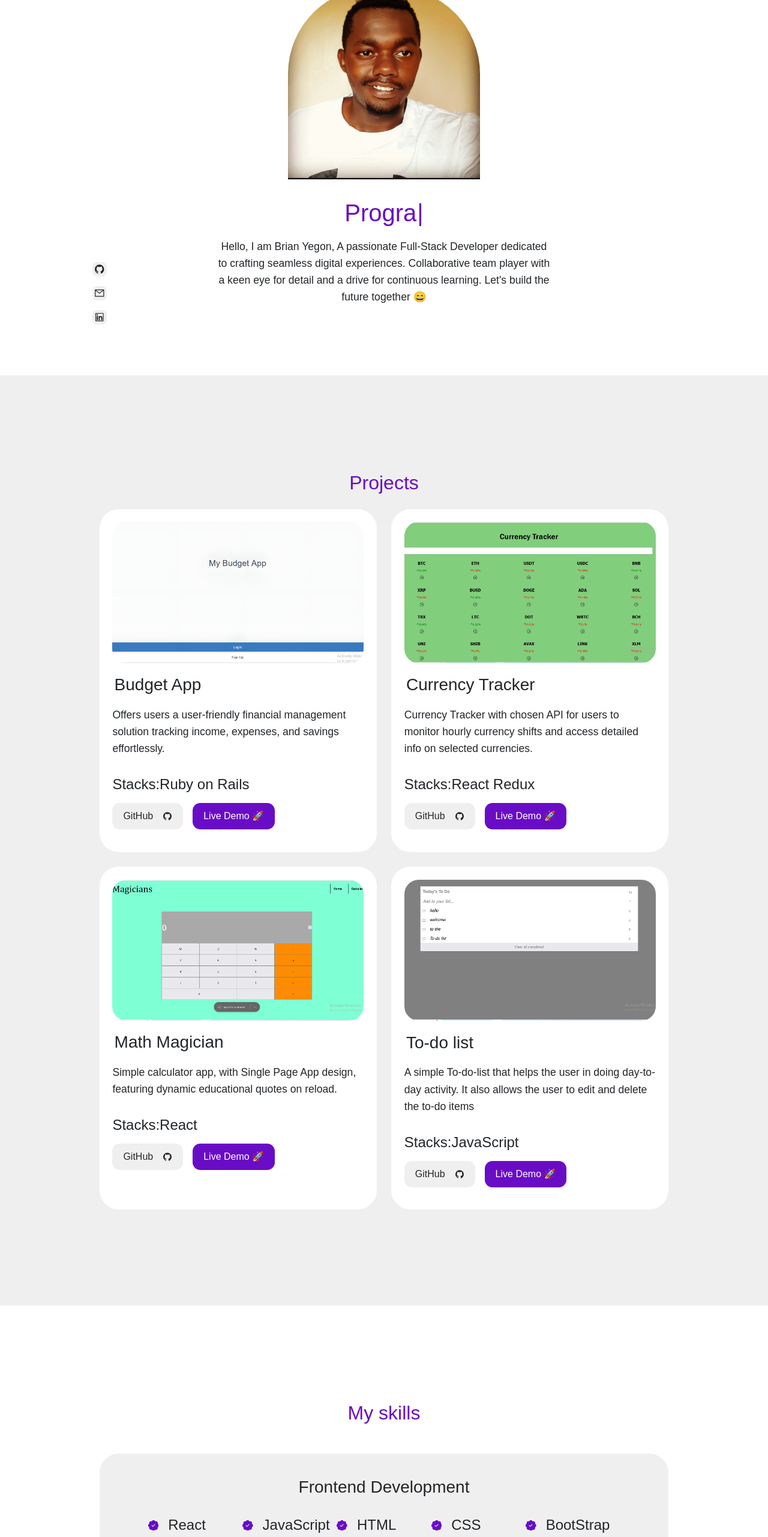
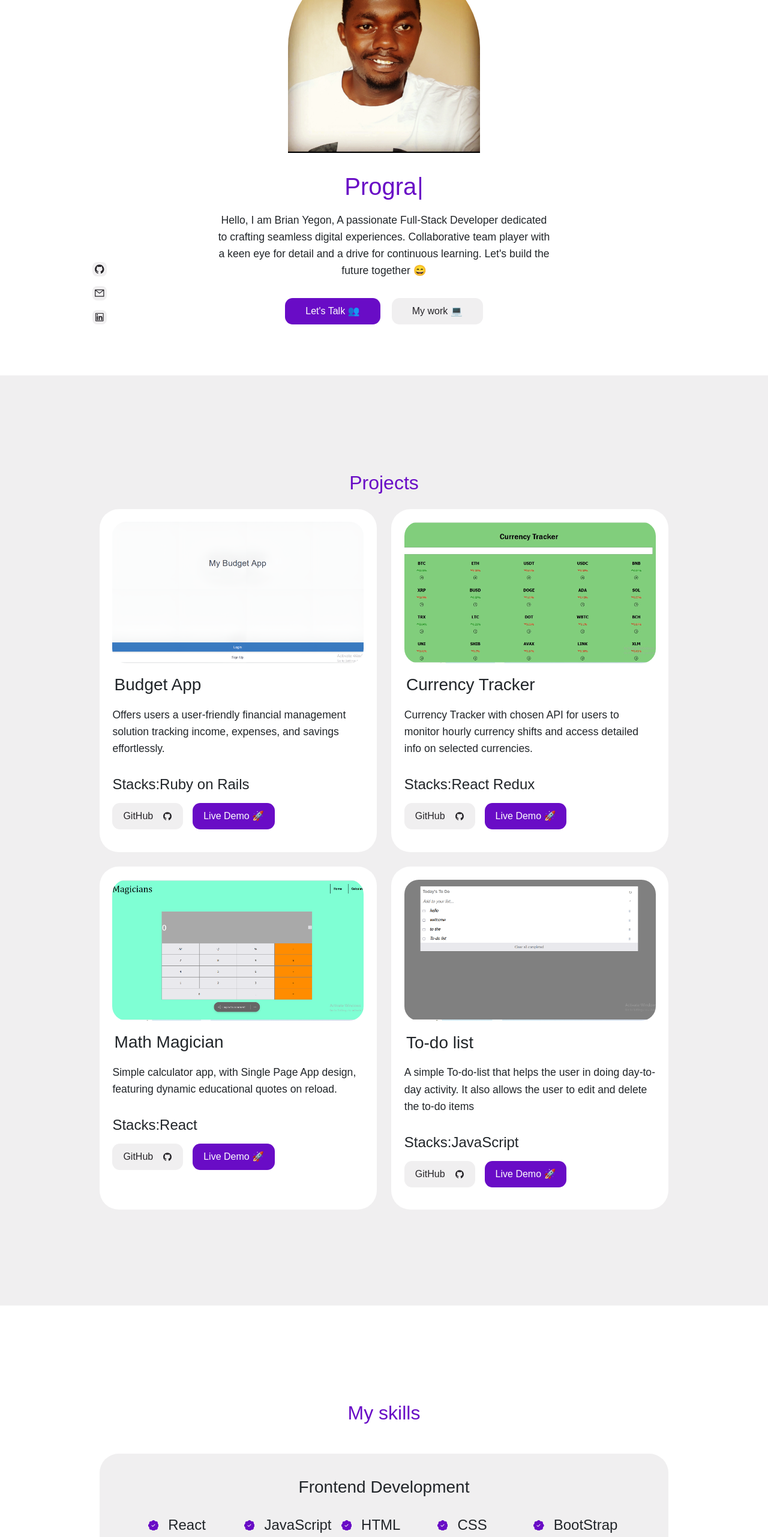
Before and after one commit to yegonkimutai/Personal-portfolio, a React (Create React App) app: page / in a window 1280 px wide. Shown: the part 234-2797 px from the top of the page at 60% size. Built offline with nearby package versions, Linux system fonts and the light colour scheme; a web font is replaced by a local one.

Commit message:
:art:Modify app

```diff
--- a/src/sections/header/Header.jsx
+++ b/src/sections/header/Header.jsx
@@ -7,11 +7,6 @@ function Header() {
   return (
     <header id="home">
       <div className="container header-cont">
-        <div className="header-cte">
-          {/* eslint-disable */}
-          <a href="#contact" className="btn primary">Let's Talk 👥</a>
-          <a href="#projects" className="btn light">My work 💻</a>
-        </div>
         <div className="header-prof">
           <img src={HeaderImg} alt="Header Image" />
         </div>
@@ -48,6 +43,11 @@ function Header() {
             ))
           }
         </div>
+        <div className="header-cte">
+          {/* eslint-disable */}
+          <a href="#contact" className="btn primary">Let's Talk 👥</a>
+          <a href="#projects" className="btn light">My work 💻</a>
+        </div>
       </div>
     </header>
   );
--- a/src/sections/skills/skill.css
+++ b/src/sections/skills/skill.css
@@ -40,7 +40,7 @@
 .content {
   display: grid;
   grid-template-columns: 1fr 1fr 1fr 1fr 1fr;
-  row-gap: 1rem;
+  column-gap: 1rem;
 }
 
 .ex-details {
```
